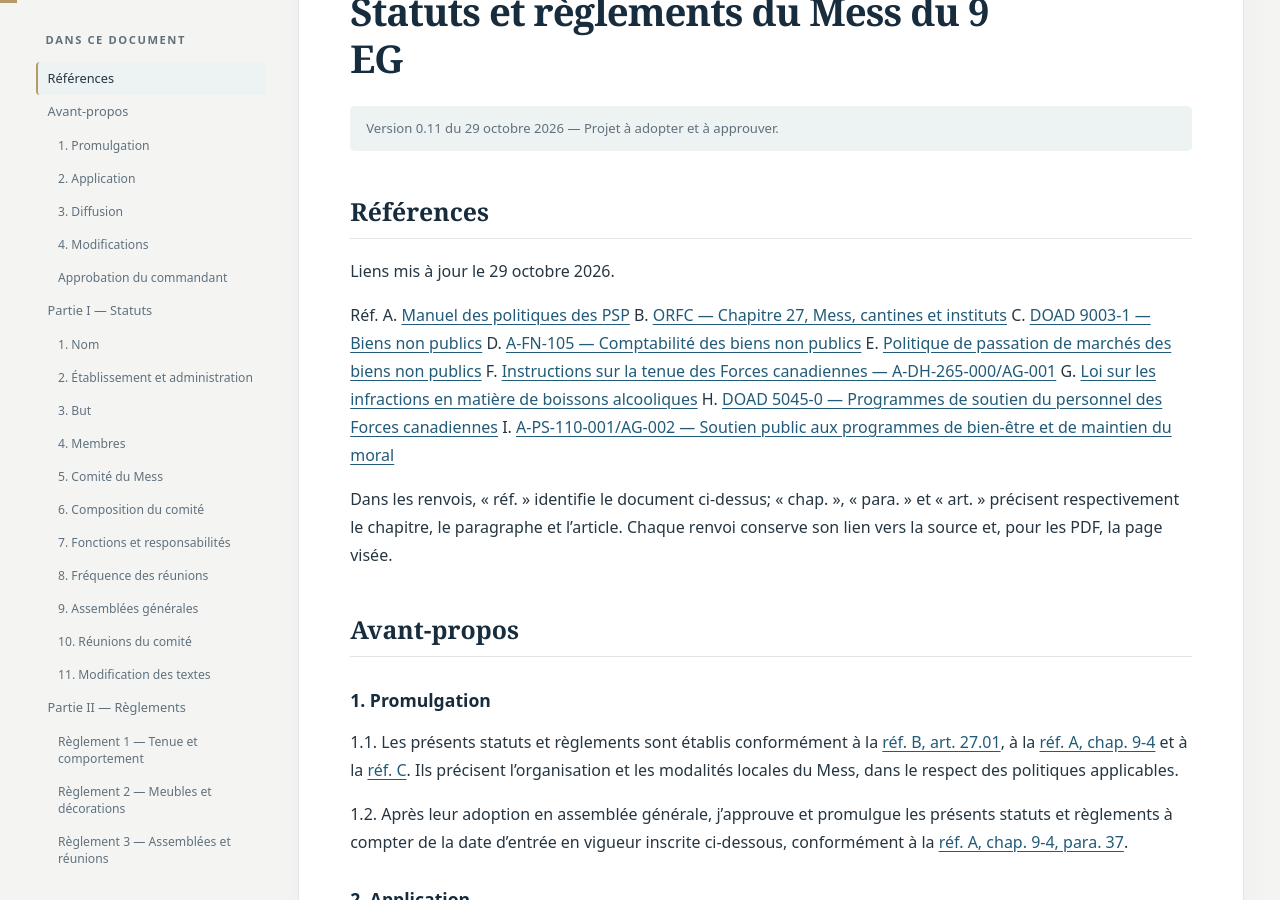
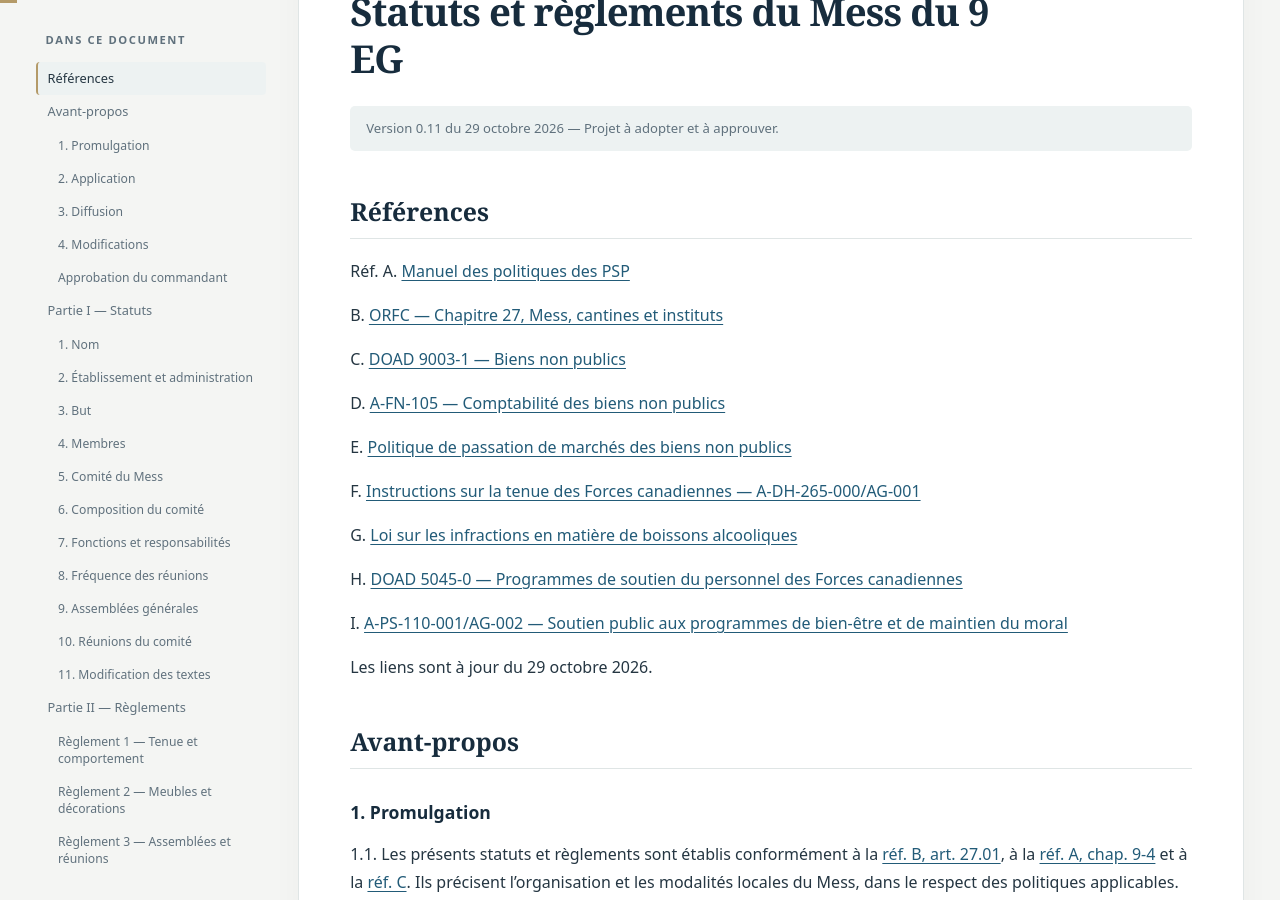
Before and after one commit to shocktubeM81/mess-9eg, a Jekyll site: the page built from index.md, in a window 1280 px wide and 900 px high, scrolled down 290 px. Built offline with Jekyll 4.4.1, drawn with Linux system fonts in a browser that asks for light colours; some of the changed text lies outside the part shown.

Commit message:
Mettre à jour les références et clarifier les liens dans le texte maître

```diff
--- a/texte-maitre.md
+++ b/texte-maitre.md
@@ -4,19 +4,25 @@ Version 0.11 du 29 octobre 2026 — Projet à adopter et à approuver.
 
 ## Références
 
-Liens mis à jour le 29 octobre 2026.
+Réf. A. [Manuel des politiques des PSP](https://sbmfc.ca/CFMWS/media/images/documents/8.0%20About%20Us/8.4%20Policies%20and%20Publications/PSP-Policy-Manual-FR.pdf#page=1)
 
-Réf. A. [Manuel des politiques des PSP](https://sbmfc.ca/CFMWS/media/images/documents/8.0%20About%20Us/8.4%20Policies%20and%20Publications/PSP-Policy-Manual-FR.pdf#page=1)
 B. [ORFC — Chapitre 27, Mess, cantines et instituts](https://www.canada.ca/fr/ministere-defense-nationale/organisation/politiques-normes/ordonnances-reglements-royaux/vol-1-administration/chapitre-27-mess-cantines-instituts.html)
+
 C. [DOAD 9003-1 — Biens non publics](https://www.canada.ca/fr/ministere-defense-nationale/organisation/politiques-normes/directives-ordonnances-administratives-defense/serie-9000/9003/9003-1-biens-non-publics.html)
+
 D. [A-FN-105 — Comptabilité des biens non publics](https://sbmfc.ca/a-propos/politiques-et-publications/comptabilite-biens-non-publics/a-fn-105)
+
 E. [Politique de passation de marchés des biens non publics](https://sbmfc.ca/a-propos/politiques-et-publications/approvisionnement-et-passation-de-marches/politique-de-passation-de-marches-des-biens-non-publics)
+
 F. [Instructions sur la tenue des Forces canadiennes — A-DH-265-000/AG-001](https://www.canada.ca/fr/services/defense/fac/systeme-identite-militaire/instructions-tenue/chapitre-2.html)
+
 G. [Loi sur les infractions en matière de boissons alcooliques](https://www.legisquebec.gouv.qc.ca/fr/document/lc/I-8.1)
+
 H. [DOAD 5045-0 — Programmes de soutien du personnel des Forces canadiennes](https://www.canada.ca/fr/ministere-defense-nationale/organisation/politiques-normes/directives-ordonnances-administratives-defense/serie-5000/5045/5045-0-programmes-de-soutien-du-personnel-des-forces-canadiennes.html)
+
 I. [A-PS-110-001/AG-002 — Soutien public aux programmes de bien-être et de maintien du moral](https://sbmfc.ca/a-propos/politiques-et-publications/aa-ps-110-soutien-public-aux-programmes-de-bemm)
 
-Dans les renvois, « réf. » identifie le document ci-dessus; « chap. », « para. » et « art. » précisent respectivement le chapitre, le paragraphe et l’article. Chaque renvoi conserve son lien vers la source et, pour les PDF, la page visée.
+Les liens sont à jour du 29 octobre 2026.
 
 ## Avant-propos
 
@@ -192,8 +196,6 @@ Manège militaire de Rouyn-Noranda, 97, rue Perreault Est, Rouyn-Noranda, Québe
 
 ### Règlement 2 — Meubles et décorations
 
-#### Dons et décorations
-
 ##### 1. Dons
 
 1.1. Avant l’acceptation d’un don, le dossier précise le donateur, le bien, sa destination, les conditions et les coûts d’entretien. Les approbations dépendent de la nature et du propriétaire du bien. Aucun reçu fiscal, avantage ou transfert de propriété ne peut être promis sans autorisation.
@@ -212,8 +212,6 @@ Manège militaire de Rouyn-Noranda, 97, rue Perreault Est, Rouyn-Noranda, Québe
 
 4.1. Les livres, journaux et revues fournis aux membres restent au Mess.
 
-#### Disposition, pertes et assurances
-
 ##### 5. Disposition, pertes et assurances
 
 5.1. La disposition des biens suit la [réf. A, chap. 9-4, para. 78](https://sbmfc.ca/CFMWS/media/images/documents/8.0%20About%20Us/8.4%20Policies%20and%20Publications/PSP-Policy-Manual-FR.pdf#page=313) et la [réf. A, chap. 9-4, para. 79](https://sbmfc.ca/CFMWS/media/images/documents/8.0%20About%20Us/8.4%20Policies%20and%20Publications/PSP-Policy-Manual-FR.pdf#page=313) ou, en cas de dissolution ou de modification de la situation de l’unité, la [réf. A, chap. 10-5](https://sbmfc.ca/CFMWS/media/images/documents/8.0%20About%20Us/8.4%20Policies%20and%20Publications/PSP-Policy-Manual-FR.pdf#page=364). Les pertes et dommages suivent la [réf. D, chap. 30](https://sbmfc.ca/a-propos/politiques-et-publications/comptabilite-biens-non-publics/a-fn-105) et les assurances la [réf. D, chap. 11](https://sbmfc.ca/CFMWS/media/images/documents/8.0%20About%20Us/8.4%20Policies%20and%20Publications/8.4.5/Policies/AF-N-105/Chap11_f.pdf#page=1). Les pouvoirs financiers restent ceux du [paragraphe 5.1 des statuts](#statuts-p-5-1) et du règlement sur les finances.
@@ -252,13 +244,9 @@ Manège militaire de Rouyn-Noranda, 97, rue Perreault Est, Rouyn-Noranda, Québe
 
 4.2. Les abstentions et les seuils particuliers appliqués sont consignés au procès-verbal. Un décompte contesté est vérifié; un vote erroné est repris.
 
-#### Réunions du comité
-
 ##### 5. Réunions du comité
 
 5.1. Les participants à une réunion du comité reçoivent la date, le lieu ou le moyen de connexion, les sujets et les documents utiles. Le compte rendu distingue les décisions du comité, les tâches de préparation et les recommandations à l’assemblée. Chaque suivi indique un responsable et une échéance.
-
-#### Communication et accès
 
 ##### 6. Communication
 
@@ -274,8 +262,6 @@ Manège militaire de Rouyn-Noranda, 97, rue Perreault Est, Rouyn-Noranda, Québe
 
 8.1. Les suggestions, plaintes et commentaires sont reçus selon le règlement sur l’administration. Seuls les éléments destinés au suivi collectif figurent au registre. Le suivi collectif est communiqué sans renseignements personnels. Les questions relevant des membres sont soumises à l’assemblée. Les demandes urgentes sont transmises directement au président; leur suivi collectif est inscrit à la prochaine séance.
 
-#### Conservation et relève
-
 ##### 9. Conservation et relève
 
 9.1. Les dossiers sont classés par catégorie : textes, convocations, ordres du jour, procès-verbaux, décisions, finances, inventaires et correspondance. Les documents portent leur date, version et statut, avec les preuves d’adoption et d’approbation. Les anciennes versions sont archivées. Les dossiers du comité et des assemblées sont distincts; leurs recommandations et décisions correspondantes sont reliées.
@@ -284,15 +270,11 @@ Manège militaire de Rouyn-Noranda, 97, rue Perreault Est, Rouyn-Noranda, Québe
 
 ### Règlement 4 — Service de bar
 
-#### Service et vente d’alcool
-
 ##### 1. Service et vente d’alcool
 
 1.1. Le service, la formation du personnel et les ventes d’alcool suivent la [réf. A, chap. 9-2](https://sbmfc.ca/CFMWS/media/images/documents/8.0%20About%20Us/8.4%20Policies%20and%20Publications/PSP-Policy-Manual-FR.pdf#page=275) et la [réf. A, chap. 9-4, para. 58 à 60](https://sbmfc.ca/CFMWS/media/images/documents/8.0%20About%20Us/8.4%20Policies%20and%20Publications/PSP-Policy-Manual-FR.pdf#page=308). La protection des mineurs suit la [réf. G, art. 103.1 à 103.3](https://www.legisquebec.gouv.qc.ca/fr/document/lc/I-8.1).
 
 1.2. Le personnel reste sobre pendant le service. Le responsable de service appuie les refus; le service ne permet pas de les contourner. Une difficulté de santé ou de communication ne constitue pas, à elle seule, un signe d’ébriété. Les modalités de vente autorisées sont communiquées au personnel.
-
-#### Refus et incidents
 
 ##### 2. Aide lors d’un refus
 
@@ -302,13 +284,9 @@ Manège militaire de Rouyn-Noranda, 97, rue Perreault Est, Rouyn-Noranda, Québe
 
 3.1. En cas de menace, de malaise ou de danger immédiat, le service concerné est suspendu et les secours appropriés sont appelés. Le bar est fermé si la situation l’exige. Les incidents sont signalés au capitaine-adjudant dès que possible. Un relevé factuel est conservé avec un accès restreint.
 
-#### Ouverture et fermeture
-
 ##### 4. Ouverture et fermeture
 
 4.1. L’ouverture exige du personnel autorisé, des conditions d’hygiène adéquates, des stocks vérifiés et des prix affichés. À la fermeture, les ventes cessent, les boissons et la caisse sont sécurisées, le matériel est nettoyé et les accès sont verrouillés. Tout écart est signalé au régisseur.
-
-#### Paiements
 
 ##### 5. Paiements
 
```
Also changed, not shown: other parts of texte-maitre.md (+0 -10 lines).
